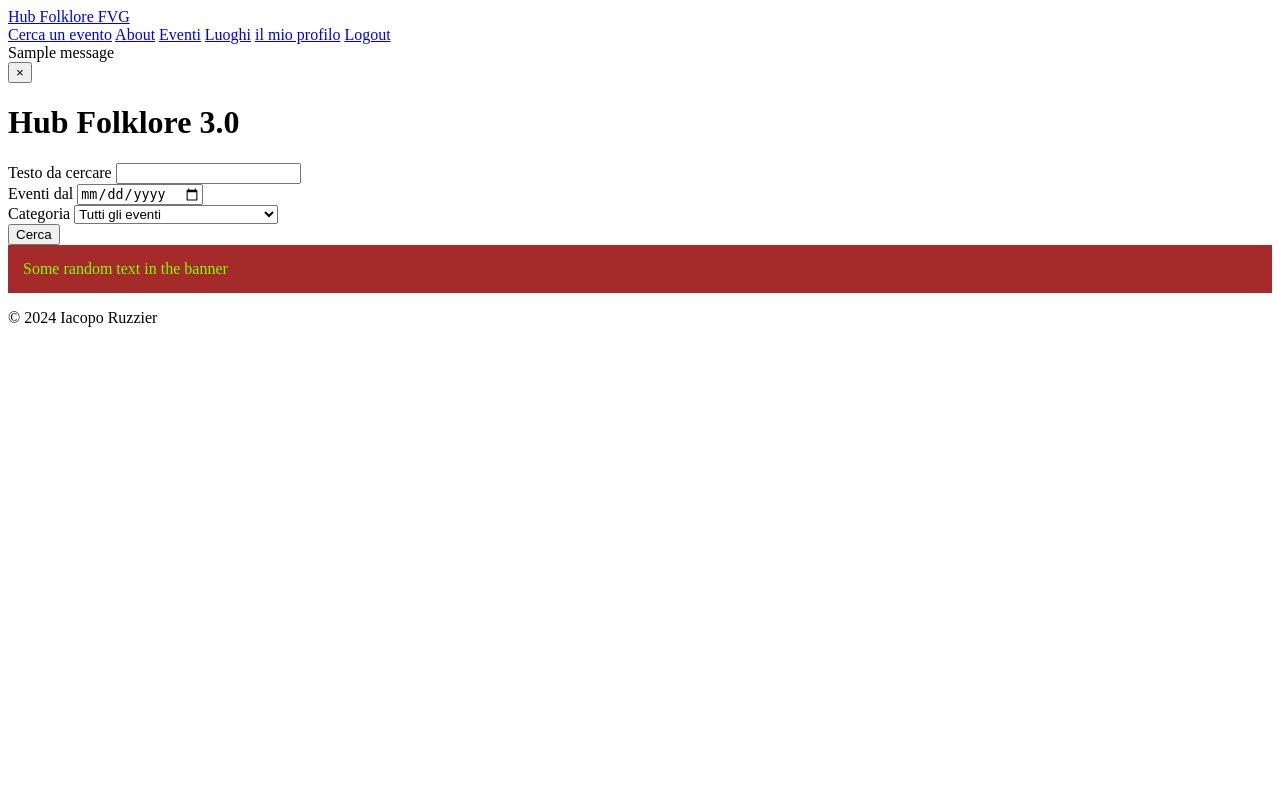
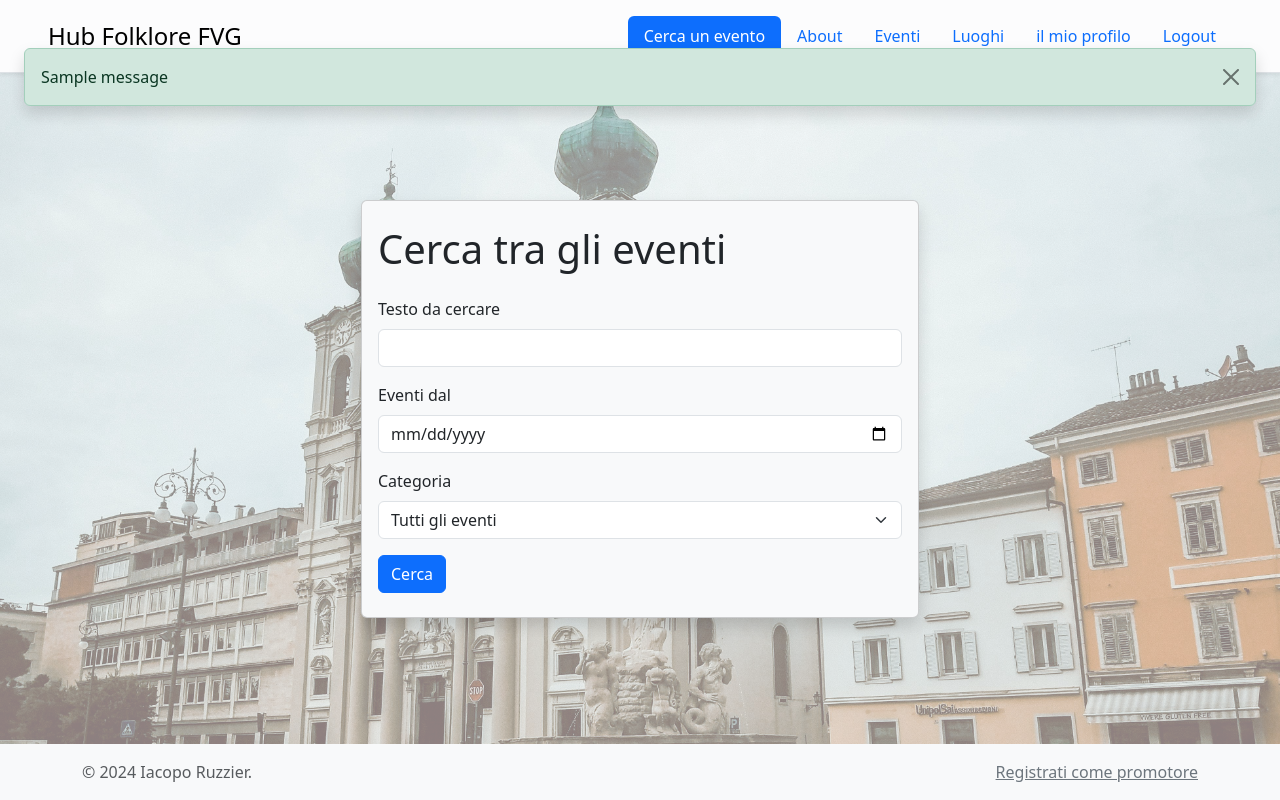
Before and after one commit to Hoolywear/tec_folklore_prj, a Django app: page /search/ in a window 1280 px wide. Run offline with Django 4.2, Linux system fonts and the light colour scheme; a user stored in the database is signed in; tables that the repository leaves empty hold one stand-in row (values such as "Sample post"); one stand-in notice (Sample message) is shown; some libraries are stand-ins or nearby versions.

Commit message:
add bootstrap to main app templates

```diff
--- a/templates/base.html
+++ b/templates/base.html
@@ -6,28 +6,33 @@
     <meta name="viewport"
           content="width=device-width, user-scalable=no, initial-scale=1.0, maximum-scale=1.0, minimum-scale=1.0">
     <meta http-equiv="X-UA-Compatible" content="ie=edge">
+    <link href="https://cdn.jsdelivr.net/npm/bootstrap@5.3.3/dist/css/bootstrap.min.css" rel="stylesheet" integrity="sha384-QWTKZyjpPEjISv5WaRU9OFeRpok6YctnYmDr5pNlyT2bRjXh0JMhjY6hW+ALEwIH" crossorigin="anonymous">
+    <script src="https://cdn.jsdelivr.net/npm/bootstrap@5.3.3/dist/js/bootstrap.bundle.min.js" integrity="sha384-YvpcrYf0tY3lHB60NNkmXc5s9fDVZLESaAA55NDzOxhy9GkcIdslK1eN7N6jIeHz" crossorigin="anonymous"></script>
     <title>{% block title %}This title should be replaced{% endblock %}</title>
 </head>
 {% endblock %}
-<body>
+{% block body_tag %}
+<body class="d-flex flex-column vh-100">
+{% endblock %}
 {% block header %}
     {% include 'header.html' %}
 {% endblock %}
 {% if messages %}
-  <div class="alert alert-dismissible" role="alert">
+
+    <div style="position: fixed; top:0; left:0; width: 100%; z-index: 999;">
     {% for message in messages %}
-      <div class="alert alert-{{ message.tags }}">{{ message }}</div>
+        <div class="alert alert-{{ message.tags }} alert-dismissible mx-4 mt-5 shadow show fade" role="alert">
+        {{ message }}
+        <button type="button" class="btn-close" data-bs-dismiss="alert" aria-label="Close"></button>
+        </div>
     {% endfor %}
-    <button type="button" class="close" data-dismiss="alert" aria-label="Close">
-      <span aria-hidden="true">&times;</span>
-    </button>
-  </div>
+    </div>
 {% endif %}
 {% block content %}
     <h1>This content should be replaced</h1>
 {% endblock %}
 {% block banner %}
-    {% include 'banner.html' %}
+{#    {% include 'banner.html' %}#}
 {% endblock %}
 {% block footer %}
     {% include 'footer.html' %}
--- /dev/null
+++ b/templates/bg-container.html
@@ -0,0 +1,11 @@
+{% load static %}
+<style>
+        .bg-container {
+            background-image:url("{% static 'imgs/cover_image.jpg' %}");
+            background-size: cover;
+        }
+        .bg-container-light {
+            background-image:linear-gradient(rgba(255, 255, 255, 0.5), rgba(255, 255, 255, 0.5)), url("{% static 'imgs/cover_image.jpg' %}");
+            background-size: cover;
+        }
+</style>
--- a/templates/footer.html
+++ b/templates/footer.html
@@ -1,5 +1,6 @@
-<p>&copy; 2024 Iacopo Ruzzier
-    {% if not user.is_authenticated %}
-<a href="{% url 'users:register_promotore' %}">Registrati come promotore</a>
-    {% endif %}
-</p>
+<footer class="footer mt-auto py-3 bg-body-tertiary">
+    <div class="container">
+        <span class="text-body-secondary">&copy; 2024 Iacopo Ruzzier.</span>
+        <span><a href="{% url 'users:register_promotore' %}" class="link-secondary float-end">Registrati come promotore</a></span>
+    </div>
+</footer>
--- a/templates/header.html
+++ b/templates/header.html
@@ -1,4 +1,4 @@
-<header class="header mb-auto d-flex flex-wrap justify-content-center py-3 px-5 border-bottom">
+<header class="header mb-auto d-flex flex-wrap justify-content-center py-3 px-5 bg-light-subtle shadow-sm border-bottom">
     <a href="{% url 'index' %}" class="d-flex align-items-center mb-3 mb-md-0 me-md-auto link-body-emphasis text-decoration-none">
     <span class="fs-4">Hub Folklore FVG</span>
   </a>
--- a/templates/search.html
+++ b/templates/search.html
@@ -1,11 +1,25 @@
 {% extends 'base.html' %}
 {% load crispy_forms_tags %}
+{% load static %}
+
+{% block head %}
+	{{ block.super }}
+    {% include 'bg-container.html' %}
+{% endblock %}
 
 {% block title %}
 	Hub Folklore 3.0
 {% endblock %}
 
+{% block body_tag %}
+<body class="d-flex flex-column vh-100 bg-container-light" style="">
+{% endblock %}
+
 {% block content %}
-	<h1>Hub Folklore 3.0</h1>
+    <div class="container d-flex flex-column align-items-center">
+        <div class="card w-50 px-3 pt-4 pb-2 bg-body-tertiary shadow">
+	<h1 class="display-6 mb-4">Cerca tra gli eventi</h1>
     {% crispy form %}
+        </div>
+    </div>
 {% endblock %}
```
Also changed, not shown: templates/about.html (+13 -1 lines), templates/index.html (+14 -2 lines), static/imgs/cover_image.jpg (added).
